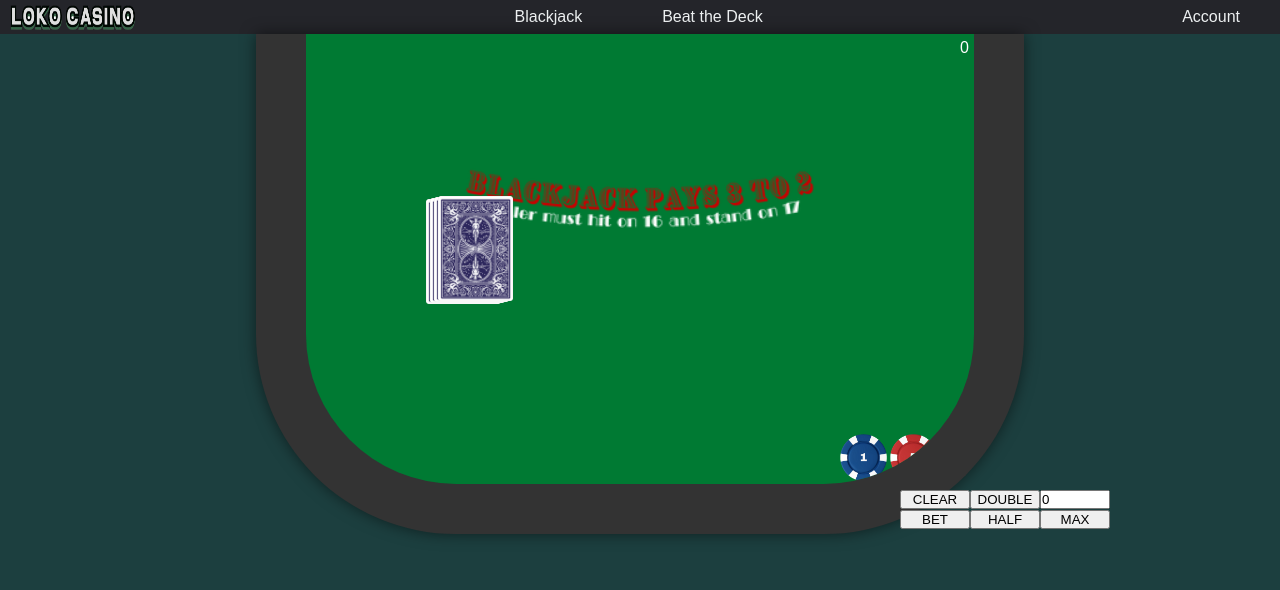
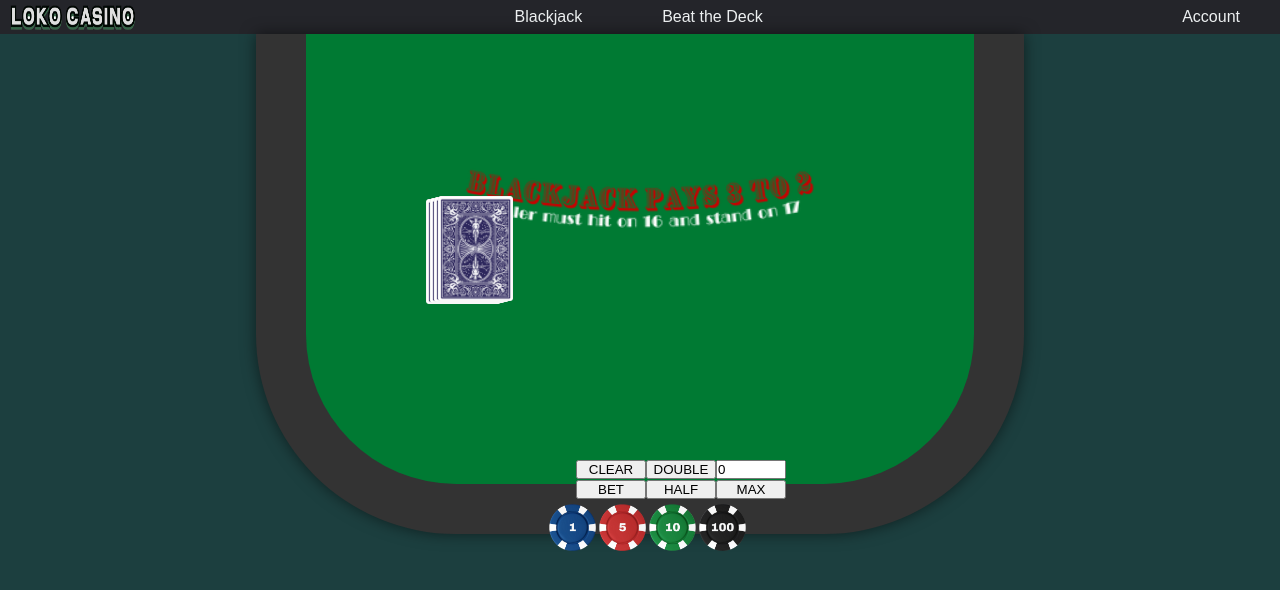
Before and after one commit to btharrison/gambling-app, a React (Create React App) app: page /blackjack in a window 1280 px wide. Shown: the top 590 px of the page. Built offline with nearby package versions, Linux system fonts and the light colour scheme.

Commit message:
Small fixes to item rendering on page

```diff
--- a/src/pages/Blackjack.js
+++ b/src/pages/Blackjack.js
@@ -9,7 +9,7 @@ const Blackjack = () => {
     const [deck, setDeck] = useState([]); // Current deck of cards
     const [playerHand, setPlayerHand] = useState([]); // Player's hand
     const [dealerHand, setDealerHand] = useState([]); // Dealer's hand
-    const [gameStatus, setGameStatus] = useState(null); // Tracks game outcome: 'win', 'lose', 'bust', 'ongoing' etc.
+    const [gameStatus, setGameStatus] = useState(null); // Tracks game outcome: 'win', 'lose', 'bust', 'ongoing', 'blackjack' etc.
     const [playerTurn, setPlayerTurn] = useState(false); // Boolean for player's turn
     const [gameStarted, setGameStarted] = useState(false); // Track if game is started
     const [betClicked, setBetClicked] = useState(false); // When the bet button is clicked
@@ -175,7 +175,11 @@ const Blackjack = () => {
 
         setDeck(newDeck); // Update deck
         // Determine game outcome based on hand values
-        if(dealerValue > 21 || (playerValue > dealerValue)){
+        if((dealerValue > 21 || dealerValue < 21) && playerValue === 21){
+            setBetClicked(false);
+            setGameStatus('blackjack');
+        }
+        else if(dealerValue > 21 || (playerValue > dealerValue)){
             setBetClicked(false);
             setGameStatus('win');
         }
@@ -206,6 +210,31 @@ const Blackjack = () => {
 
     return (
         <div className="container">
+            {/* The chips for betting, the appear when the game has not been started */}
+            { gameStarted === false && (
+            <div className="chipArea">
+                <div className="chip1" onClick={()=>handleChipClick(1)}><img
+                    src={'/Images/chips/chip1.png'}
+                    alt=''
+                    className="chip-image"
+                /></div>
+                <div className="chip5" onClick={()=>handleChipClick(5)}><img
+                    src={'/Images/chips/chip5.png'}
+                    alt=''
+                    className="chip-image"
+                /></div>
+                <div className="chip10" onClick={()=>handleChipClick(10)}><img
+                    src={'/Images/chips/chip10.png'}
+                    alt=''
+                    className="chip-image"
+                /></div>
+                <div className="chip100" onClick={()=>handleChipClick(100)}><img
+                    src={'/Images/chips/chip100.png'}
+                    alt=''
+                    className="chip-image"
+                /></div>
+            </div>
+            )}
             {/* Main game board container */}
             <div className="game-board">
                 {/* Game title */}
@@ -241,40 +270,8 @@ const Blackjack = () => {
                                     />
                                 </div>
                             </div>
-                                    <div className="chipArea">
-                                        <div className="chip1" onClick={()=>handleChipClick(1)}><img
-                                            src={'/Images/chips/chip1.png'}
-                                            alt=''
-                                            className="chip-image"
-                                        /></div>
-                                        <div className="chip5" onClick={()=>handleChipClick(5)}><img
-                                            src={'/Images/chips/chip5.png'}
-                                            alt=''
-                                            className="chip-image"
-                                        /></div>
-                                        <div className="chip10" onClick={()=>handleChipClick(10)}><img
-                                            src={'/Images/chips/chip10.png'}
-                                            alt=''
-                                            className="chip-image"
-                                        /></div>
-                                        <div className="chip100" onClick={()=>handleChipClick(100)}><img
-                                            src={'/Images/chips/chip100.png'}
-                                            alt=''
-                                            className="chip-image"
-                                        /></div>
-                                </div>
                             { gameStarted !== false && (
                                 <div className="groupDealer">
-                                    <h2 className="dealerSubtitle">
-                                        <span className="circle">
-                                        {" "}
-                                        {!playerTurn ? (
-                                            calculateHand(dealerHand)       // If its dealer turn, show running count
-                                        ) : (
-                                            dealerHand[0] ? calculateHand([dealerHand[0]]) : ''
-                                        )}
-                                        </span>
-                                    </h2>
                                     <div className="hand-text dealer-hand">
                                         {dealerHand.map((card, index) =>
                                             // Show dealer's first card OR all cards if player's turn has ended
@@ -295,6 +292,16 @@ const Blackjack = () => {
                                                 />
                                             )
                                         )}
+                                        <h2 className="dealerSubtitle">
+                                            <span className="circle">
+                                            {" "}
+                                            {!playerTurn ? (
+                                                calculateHand(dealerHand)       // If its dealer turn, show running count
+                                            ) : (
+                                                dealerHand[0] ? calculateHand([dealerHand[0]]) : ''
+                                            )}
+                                            </span>
+                                        </h2>
                                     </div>
                                 </div>
                             )}
@@ -315,30 +322,45 @@ const Blackjack = () => {
                                                     className={`card-image ${index === 0 ? 'first-card' : 'next-card'}`}
                                                 />
                                             ))}
-                                        </div>
                                             <div className="playerInfoArea">
                                                 <h2 className="subtitle mt">
                                                     <span className="circle">{calculateHand(playerHand)}</span>
                                                 </h2>
-                                            <h2 className="amountBet" style={{ color: gameStatus === 'win' ? '#dba100ff' : gameStatus === 'lose' || gameStatus === 'bust' ? '#b80404ff' : '#343434'}}>
-                                                {gameStatus === 'win' ? total * 2 : gameStatus === 'lose' || gameStatus === 'bust' ? total : total}
+                                                <h2 className="amountBet" style={{ color: gameStatus === 'win' || gameStatus === 'blackjack' ? '#dba100ff' : gameStatus === 'lose' || gameStatus === 'bust' ? '#b80404ff' : '#343434'}}>
+                                                    {gameStatus === 'win' ? total * 2 : gameStatus === 'lose' || gameStatus === 'bust' ? total : gameStatus === 'blackjack' ? total * 3 : total}
+                                                </h2>
+                                                <img
+                                                        style={{ top: '55%',
+                                                                paddingTop: '8px'
+                                                        }}
+                                                        src={'/Images/chipbet.png'}
+                                                        alt=''
+                                                        className="chipBet"
+                                                />
+                                            </div>
+                                        </div>
+                                        {/* <div className="playerInfoArea">
+                                            <h2 className="subtitle mt">
+                                                <span className="circle">{calculateHand(playerHand)}</span>
+                                            </h2>
+                                            <h2 className="amountBet" style={{ color: gameStatus === 'win' || gameStatus === 'blackjack' ? '#dba100ff' : gameStatus === 'lose' || gameStatus === 'bust' ? '#b80404ff' : '#343434'}}>
+                                                {gameStatus === 'win' ? total * 2 : gameStatus === 'lose' || gameStatus === 'bust' ? total : gameStatus === 'blackjack' ? total * 3 : total}
                                             </h2>
                                             <img
                                                     src={'/Images/chipbet.png'}
                                                     alt=''
                                                     className="chipBet"
                                             />
-                                        </div>
+                                        </div> */}
                                     </>
                                 )}
                             </div>
                             {/* Deck card count display */}
-
-                                <div className="cardCount">
+                                {/* <div className="cardCount">
                                 <label>
                                     {deck.length}
                                 </label>
-                                </div>
+                                </div> */}
                         </div>
                     </div>
 
@@ -363,7 +385,7 @@ const Blackjack = () => {
               // Display game result and buttons to start a new round or leave the game after the game ends
                     <div className="end-game-display">
                         <h2 className="game-status">
-                            {gameStatus === 'win' ? 'You Win!' : gameStatus === 'lose' ? 'You Lose!' : gameStatus === 'bust' ? 'You Busted' : 'It\'s a Push!'}
+                            {gameStatus === 'win' ? 'You Win!' : gameStatus === 'lose' ? 'You Lose!' : gameStatus === 'bust' ? 'You Busted' : gameStatus === 'blackjack' ? 'BLACKJACK!' : 'It\'s a Push!'}
                         </h2>
                         <div className="button-group">
                             {/* <button onClick={() => handleNewRoundOrLeave(false)} className="new-round-button">New Round</button> */}
--- a/src/styles/Blackjack.css
+++ b/src/styles/Blackjack.css
@@ -89,10 +89,10 @@ body {
 }
 .dealerSubtitle {
     font-size: 1.5em; /* Subtitle size */
-    margin: 0px;
     position: absolute;
-    left: 410px;
-    top: 120px;
+    left: 48%;
+    transform: translateX(-50%);
+    top: 110%
 }
 
 .hand-text {
@@ -128,8 +128,8 @@ body {
 .betArea {
     position: absolute;
     z-index: 10;
-    left: 900px;
-    top: 500px;
+    left: 45%;
+    top: 58.8%;
 }
 .deal-button {
     position: absolute;
@@ -170,11 +170,15 @@ body {
 }
 .chipArea {
     position: absolute;
-    left: 570px;
-    top: 400px;
+    left: 50%;
+    top: 63%;
+    z-index: 10;
+    transform: translateX(-220%);
+
 }
 .amountBet {
     color:#343434;
+    padding-top: 5px;
 }
 
 .chip5 {
@@ -241,24 +245,23 @@ body {
     margin-bottom: 10px; /* Space below status */
 }
 
-.new-round-button, .leave-game-button {
+ .leave-game-button {
     padding: 10px 20px; /* Inner spacing for buttons */
     margin: 0 10px; /* Space between buttons */
 }
-.new-round-button {
-    position: absolute;
-    left: 440px;
-    top: -122px;
-}
+
+
 .leave-game-button {
     position: absolute;
-    left: 560px;
+    left: 35%;
     top: -122px;
 }
 
 .playerInfoArea {
     position: absolute;
-    left: 410px;
+    left: 50%px;
+    transform: translateX(-50%);
+    top: 84%
 }
 
 .circle {
--- a/src/styles/beatDeck.css
+++ b/src/styles/beatDeck.css
@@ -44,8 +44,9 @@
 
 .initializeGame {
     position: absolute;
-    transform: translate(-100%, 3600%);
+    transform: translateX(-100%);
     left: 50%;
+    top: 668px;
 }
 
 .Buttons {
```
Lines whose indentation alone changed are shown as unchanged.
